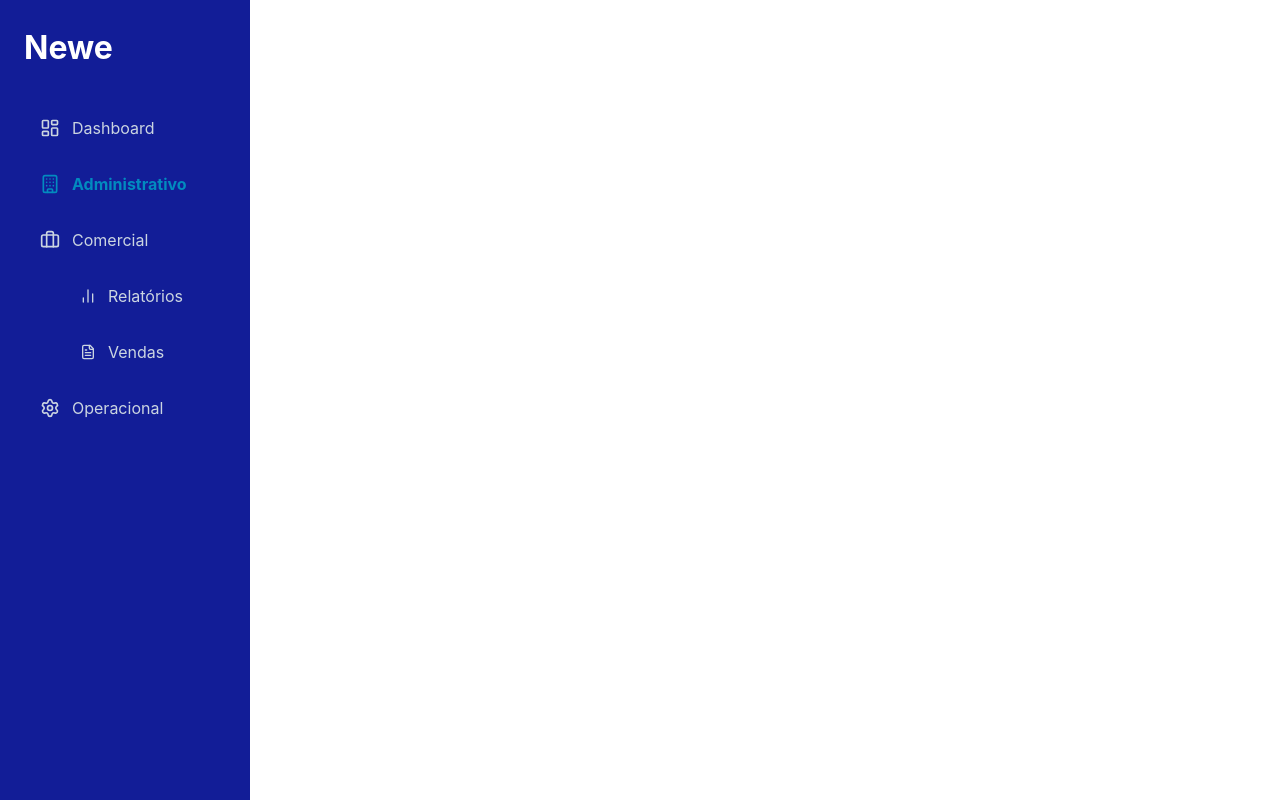
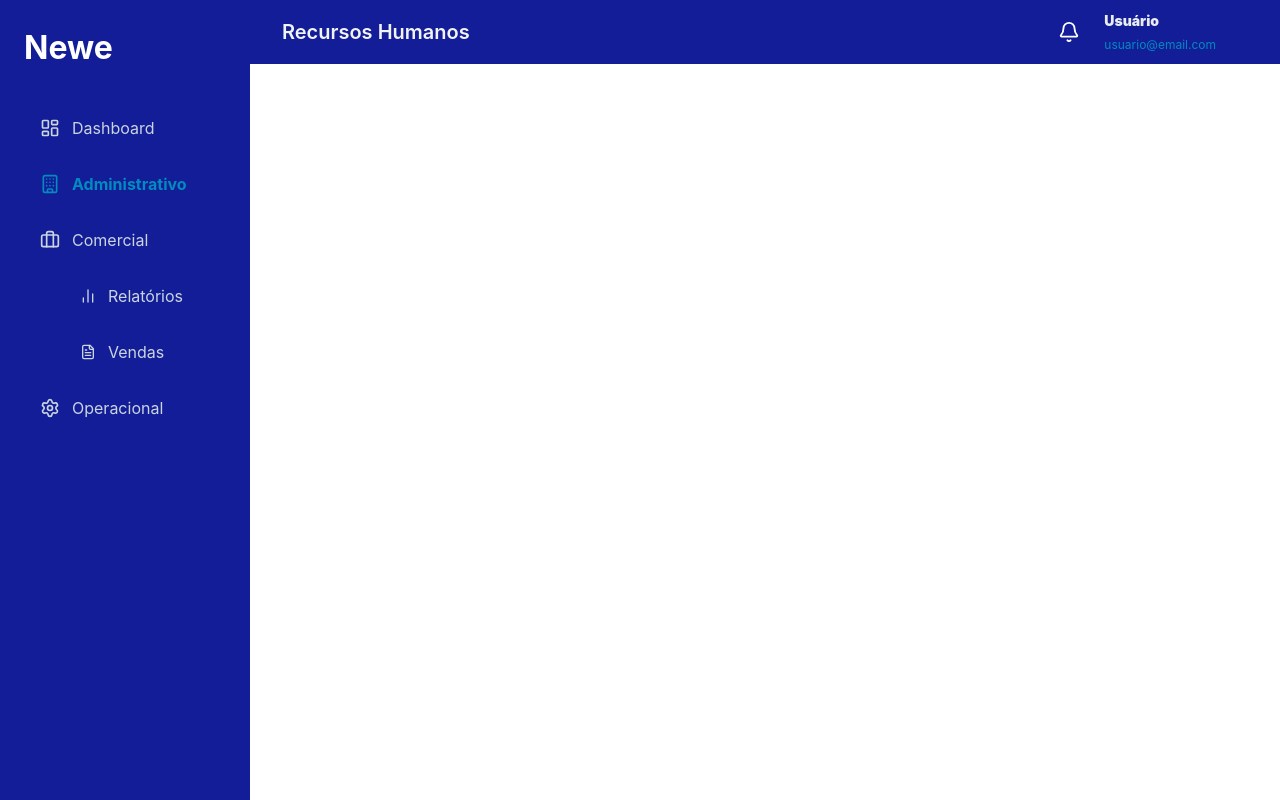
Before and after one commit to CodexDSM/CodeX, a Next.js app in the folder front/: page /administrativo/recursos-humanos in a window 1280 px wide. Built offline with nearby package versions, Linux system fonts and the light colour scheme.

Commit message:
<feat> #82 Estruturando e adicionado navbar

```diff
--- a/front/src/app/(app)/layout.jsx
+++ b/front/src/app/(app)/layout.jsx
@@ -5,12 +5,20 @@ import styles from './layout.module.css';
 
 export default function AppLayout({ children }) {
   return (
+
     <div className={styles.appContainer}>
-      <Sidebar />
+       <Sidebar />
+
+
+      <div className={styles.mainArea}>
+     <Header />
+
       <main className={styles.mainContent}>
 
         {children}
+
       </main>
+      </div>
     </div>
   );
 }
--- a/front/src/app/(app)/layout.module.css
+++ b/front/src/app/(app)/layout.module.css
@@ -0,0 +1,23 @@
+.appContainer {
+  display: grid;
+  grid-template-columns: 250px 1fr;
+  height: 100vh;
+  background-color: white;
+}
+
+
+.mainArea {
+  display: flex;
+  flex-direction: column;
+  overflow: hidden;
+
+}
+
+
+
+.mainContent {
+  flex: 1;
+  padding: 20px;
+  background: #fff;
+  overflow-y: auto;
+}
```
